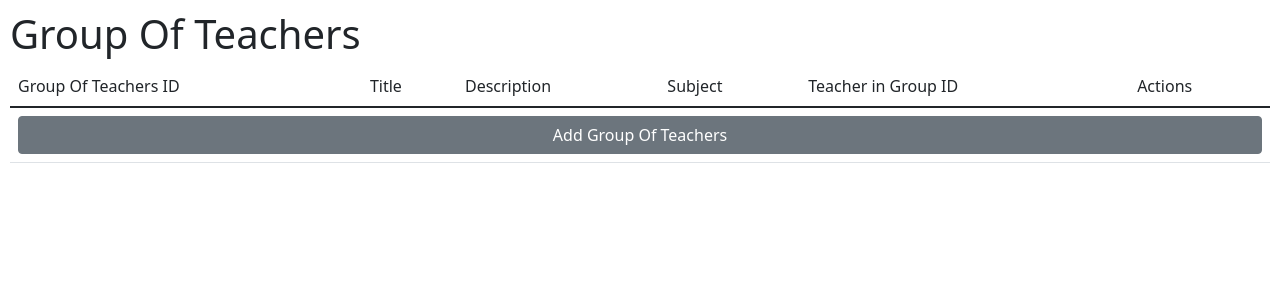
After one commit to IngNoN/School_App, a Flask app: page /groupOfTeachers in a window 1280 px wide. The commit adds this page. Shown: the top 300 px of the page. Run offline with Flask 2, Linux system fonts and the light colour scheme; data that the repository does not hold is empty; some libraries are stand-ins or nearby versions.

Commit message:
add groupOfTeacersForm and addGroupOfTeachersForm

```diff
--- a/app.py
+++ b/app.py
@@ -5,6 +5,7 @@ from controllers.index import index_blueprint
 from controllers.teachers import teachers_blueprint
 from controllers.teachers import add_teachers_blueprint
 from controllers.departmentManagers import department_managers_blueprint, add_department_manager_blueprint
+from controllers.groupOfTeachers import group_of_teachers_blueprint, add_group_of_teachers_blueprint
 
 app = Flask(__name__)
 
@@ -19,6 +20,8 @@ app.register_blueprint(teachers_blueprint)
 app.register_blueprint(add_teachers_blueprint)
 app.register_blueprint(department_managers_blueprint)
 app.register_blueprint(add_department_manager_blueprint)
+app.register_blueprint(group_of_teachers_blueprint)
+app.register_blueprint(add_group_of_teachers_blueprint)
 
 
 app.run(debug=True)
--- /dev/null
+++ b/controllers/groupOfTeachers.py
@@ -0,0 +1,35 @@
+from flask import Blueprint, redirect, render_template, request
+
+from forms.addGroupOfTeachersForm import AddGroupOfTeachersForm
+from models import GroupOfTeacher, db
+
+group_of_teachers_blueprint = Blueprint("group_of_teachers_blueprint", __name__)
+
+@group_of_teachers_blueprint.route("/groupOfTeachers", methods=["get", "post"])
+def group_of_teachers():
+    group_of_teachers = db.session.query(GroupOfTeacher).all()
+
+    return render_template("groupOfTeachers.html",
+    group_of_teachers = group_of_teachers)
+
+add_group_of_teachers_blueprint = Blueprint("add_group_of_teachers_blueprint", __name__)
+
+@add_group_of_teachers_blueprint.route("/groupOfTeachers/add", methods=["get", "post"])
+def add_group_of_teachers():
+    addGroupOfTeachersData = AddGroupOfTeachersForm()
+    teachers = db.session.query(GroupOfTeacher).all()
+    if True: #request.method == "POST":
+        if addGroupOfTeachersData.validate_on_submit():
+            groupOfTeachersData = GroupOfTeacher()
+            groupOfTeachersData.title = addGroupOfTeachersData.title.data
+            groupOfTeachersData.description = addGroupOfTeachersData.description.data
+            groupOfTeachersData.subject = addGroupOfTeachersData.subject.data
+            #groupOfTeachersData.teacher_in_group_Id = addTeacherFormData.teacher_in_group_Id.data
+
+            db.session.add(groupOfTeachersData)
+            db.session.commit()
+
+            return redirect("/groupOfTeachers")
+
+        else:
+            return render_template("addGroupOfTeachersForm.html", form = addGroupOfTeachersData)
--- /dev/null
+++ b/templates/groupOfTeachers.html
@@ -0,0 +1,37 @@
+{% extends 'base.html'%}
+
+{%block body%}
+<h1>Group Of Teachers</h1>
+
+<table class="table">
+    <thead>
+        <tr>
+            <td scope="col">Group Of Teachers ID</td>
+            <td scope="col">Title</td>
+            <td scope="col">Description</td>
+            <td scope="col">Subject</td>
+            <td scope="col">Teacher in Group ID</td>
+            <td scope="col">Actions</td>
+        </tr>
+    </thead>
+    <tbody>
+        <tr>
+            <td colspan = "6" style="text-align:center">
+                <div class="d-grid gap-2">
+                    <button type="button" class="btn btn-secondary" onclick="window.location.href = '/groupOfTeachers/add'">Add Group Of Teachers</button>
+                </div>
+            </td>
+        </tr>
+        {%for group in group_of_teachers:%}
+            <tr>
+                <td>{{group.group_of_teachers_Id}}</td>
+                <td>{{group.title}}</td>
+                <td>{{group.description}}</td>
+                <td>{{group.subject}}</td>
+                <td>{{group.teacher_in_group_Id}}</td>
+                <td>EDIT BUTTON</td>
+            </tr>
+        {%endfor%}
+    </tbody>
+</table>
+{%endblock%}
--- a/templates/index.html
+++ b/templates/index.html
@@ -6,4 +6,5 @@
 
 <button onclick="window.location.href='/teachers'" type="button" class="btn btn-primary">Teachers</button>
 <button onclick="window.location.href='/department_managers'" type="button" class="btn btn-primary">Department Managers</button>
+<button onclick="window.location.href='/groupOfTeachers'" type="button" class="btn btn-primary">Group Of Teachers</button>
 {%endblock%}
```
Also changed, not shown: forms/addGroupOfTeachersForm.py (added, +12 -0 lines), templates/addGroupOfTeachersForm.html (added, +32 -0 lines).
